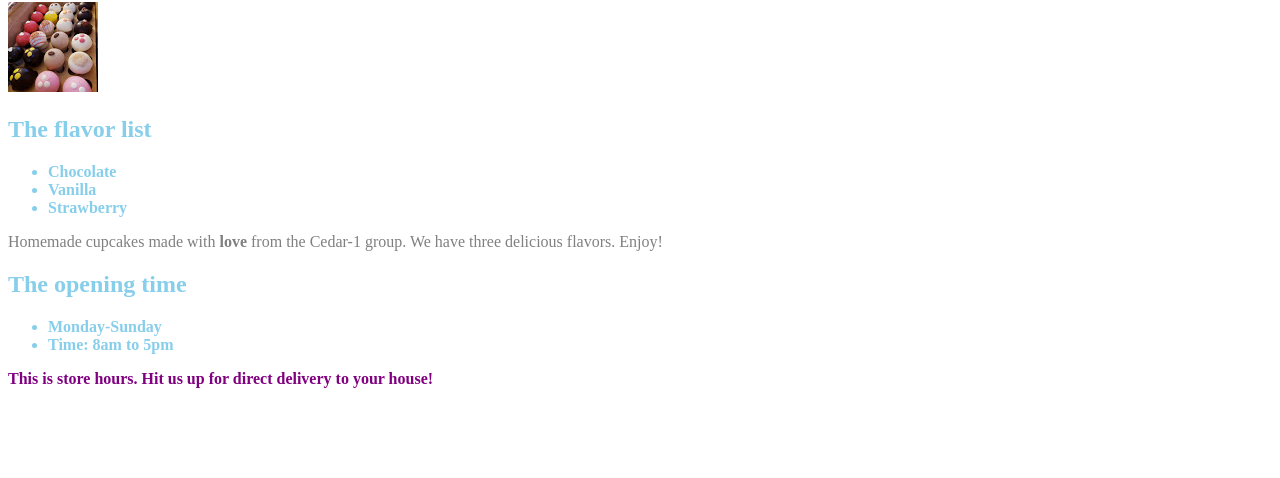
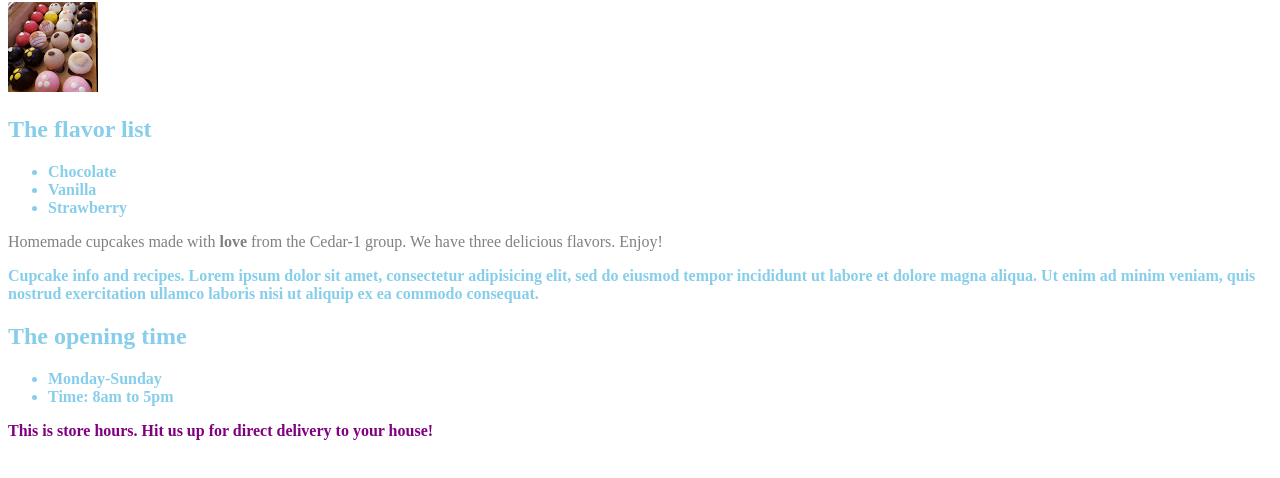
Before and after one commit to Drewmacauley/cupcake-shop, a plain HTML site: page index.html in a window 1280 px wide. Shown: the part 78-556 px from the top of the page. Drawn offline with Linux system fonts and the light colour scheme.

Commit message:
add div/class
Co-authored by: Drew Macauley <macauleyandy03@gmail.com>

Co-authored-by: Johnny Duverseau <duverseaujohnny21@gmail.com>

```diff
--- a/index.html
+++ b/index.html
@@ -16,6 +16,11 @@
   </ul>
   <p class="flashy">Homemade cupcakes made with <strong>love</strong> from the Cedar-1 group.  We have three delicious flavors.  Enjoy!</p>
 
+  <div class="intro">
+
+  <p>Cupcake info and recipes. Lorem ipsum dolor sit amet, consectetur adipisicing elit, sed do eiusmod tempor incididunt ut labore et dolore magna aliqua. Ut enim ad minim veniam, quis nostrud exercitation ullamco laboris nisi ut aliquip ex ea commodo consequat.</p>
+  </div>
+
   <h2>The opening time</h2>
   <ul>
     <li>Monday-Sunday</li>
```
